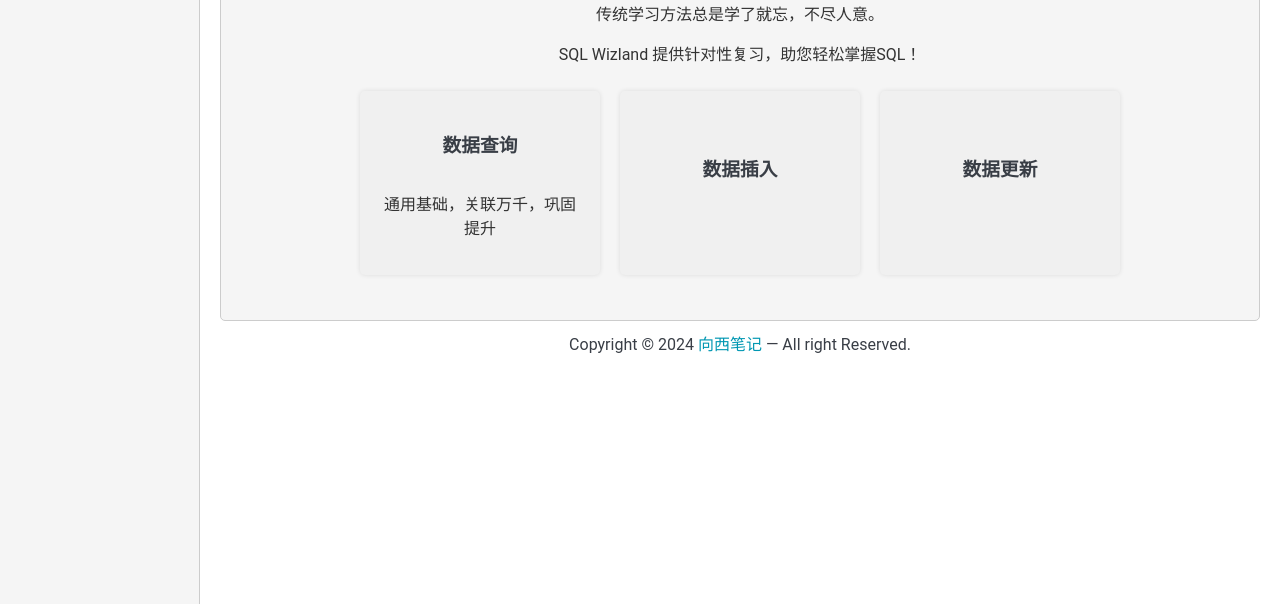
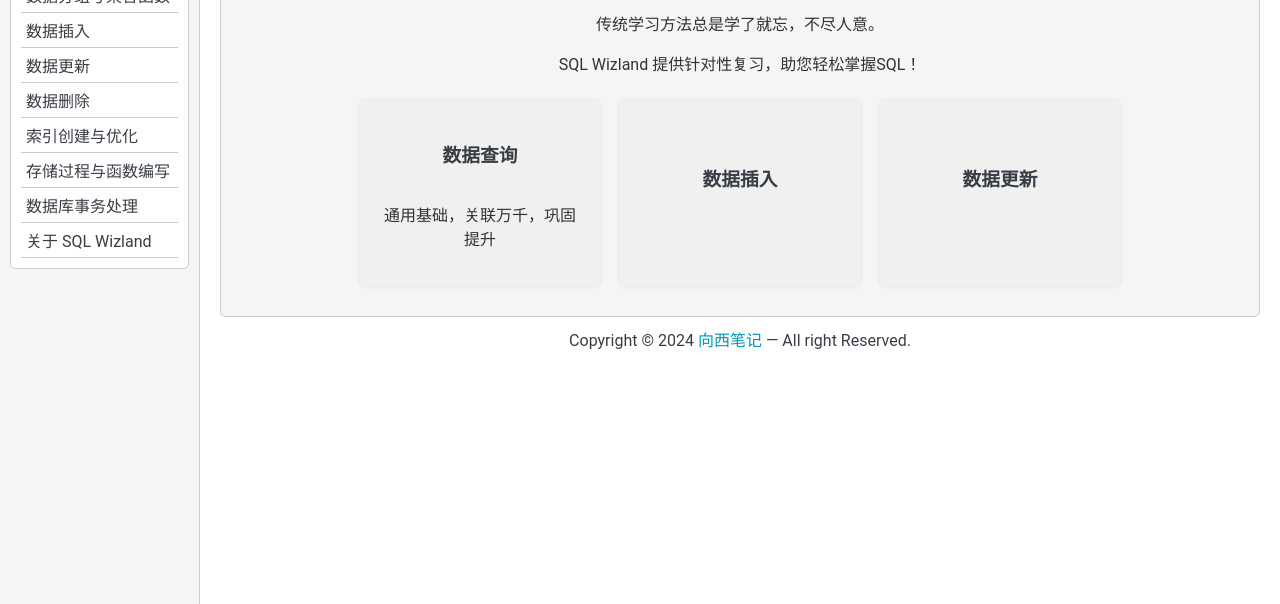
Before and after one commit to xiangxinotes/sql-wizland, a plain HTML site: page index.html in a window 1280 px wide. Shown: the part 196-800 px from the top of the page. Drawn offline with Linux system fonts and the light colour scheme.

Commit message:
Update layout

```diff
--- a/index.html
+++ b/index.html
@@ -20,18 +20,20 @@
   </script>
 
   <div id="main-container">
-    <div id="left-sidebar">
+    <nav id="left-sidebar">
       <h2>SQL Wizland</h2>
       <div id="category-list">
         <!-- 这里将通过 JavaScript 动态加载语句分类列表 -->
       </div>
-    </div>
-    <div id="right-content">
-      <div id="database-buttons-row">
-        您将要复习的数据库类型：
-        <button id="mysql-button" class="database-button active">MySQL</button>
-        <button id="sql-server-button" class="database-button">SQL Server</button>
-        <button id="oracle-button" class="database-button">Oracle</button>
+    </nav>
+    <section id="right-content">
+      <div id="database-buttons-container">
+        <div id="database-buttons-row">
+        <span id="database-label">您将要复习的数据库类型：</span>
+          <button id="mysql-button" class="database-button active">MySQL</button>
+          <button id="sql-server-button" class="database-button">SQL Server</button>
+          <button id="oracle-button" class="database-button">Oracle</button>
+        </div>
       </div>
       <div id="statement-details">
         <!-- 点击分类或随机按钮后在此处展示题目 -->
@@ -40,7 +42,7 @@
       <footer class="footer-panel">
         <div class="copyright">Copyright © 2024 <a href="/">向西笔记</a> — All right Reserved. </div>
       </footer>
-    </div>
+    </section>
   </div>
   <script src="script.js"></script>
 </body>
--- a/json/categories.json
+++ b/json/categories.json
@@ -2,6 +2,42 @@
     {
         "category_id": 1,
         "category_name": "数据查询"
+    },
+    {
+        "category_id": 2,
+        "category_name": "数据关联"
+    },
+    {
+        "category_id": 3,
+        "category_name": "数据过滤与条件判断"
+    },
+    {
+        "category_id": 4,
+        "category_name": "数据分组与聚合函数"
+    },
+    {
+        "category_id": 5,
+        "category_name": "数据插入"
+    },
+    {
+        "category_id": 6,
+        "category_name": "数据更新"
+    },
+    {
+        "category_id": 7,
+        "category_name": "数据删除"
+    },
+    {
+        "category_id": 8,
+        "category_name": "索引创建与优化"
+    },
+    {
+        "category_id": 9,
+        "category_name": "存储过程与函数编写"
+    },
+    {
+        "category_id": 10,
+        "category_name": "数据库事务处理"
     }
 
 ]
--- a/json/questions.json
+++ b/json/questions.json
@@ -31,5 +31,192 @@
         "correct_answer": "AVG",
         "category_id": 1,
         "applicable_databases": ["MySQL", "SQL Server", "Oracle"]
+    },
+    {
+        "question_id": 4,
+        "question_text_before_options": "",
+        "options": ["JOIN", "LEFT JOIN"],
+        "question_text_after_options": "",
+        "question_comment": "",
+        "knowledge_comment":"",
+        "correct_answer": "",
+        "category_id": 1,
+        "applicable_databases": ["MySQL", "SQL Server", "Oracle"]
+    },
+    {
+        "question_id": 5,
+        "question_text_before_options": "",
+        "options": ["ORDER BY", "SORT BY"],
+        "question_text_after_options": "",
+        "question_comment": "",
+        "knowledge_comment":"",
+        "correct_answer": "",
+        "category_id": 1,
+        "applicable_databases": ["MySQL", "SQL Server", "Oracle"]
+    },
+    {
+        "question_id": 6,
+        "question_text_before_options": "",
+        "options": ["UNION","UNION ALL"],
+        "question_text_after_options": "",
+        "question_comment": "",
+        "knowledge_comment":"",
+        "correct_answer": "",
+        "category_id": 1,
+        "applicable_databases": ["MySQL", "SQL Server", "Oracle"]
+    },
+    {
+        "question_id": 7,
+        "question_text_before_options": "",
+        "options": ["COUNT(*)"," COUNT(列名)"],
+        "question_text_after_options": "",
+        "question_comment": "",
+        "knowledge_comment":"",
+        "correct_answer": "",
+        "category_id": 1,
+        "applicable_databases": ["MySQL", "SQL Server", "Oracle"]
+    },
+    {
+        "question_id": 8,
+        "question_text_before_options": "",
+        "options": [],
+        "question_text_after_options": "",
+        "question_comment": "",
+        "knowledge_comment":"",
+        "correct_answer": "",
+        "category_id": 1,
+        "applicable_databases": ["MySQL", "SQL Server", "Oracle"]
+    },
+    {
+        "question_id": 9,
+        "question_text_before_options": "",
+        "options": [],
+        "question_text_after_options": "",
+        "question_comment": "",
+        "knowledge_comment":"",
+        "correct_answer": "",
+        "category_id": 1,
+        "applicable_databases": ["MySQL", "SQL Server", "Oracle"]
+    },
+    {
+        "question_id": 10,
+        "question_text_before_options": "",
+        "options": [],
+        "question_text_after_options": "",
+        "question_comment": "",
+        "knowledge_comment":"",
+        "correct_answer": "",
+        "category_id": 1,
+        "applicable_databases": ["MySQL", "SQL Server", "Oracle"]
+    },
+    {
+        "question_id": 11,
+        "question_text_before_options": "",
+        "options": [],
+        "question_text_after_options": "",
+        "question_comment": "",
+        "knowledge_comment":"",
+        "correct_answer": "",
+        "category_id": 1,
+        "applicable_databases": ["MySQL", "SQL Server", "Oracle"]
+    },
+    {
+        "question_id": 12,
+        "question_text_before_options": "",
+        "options": [],
+        "question_text_after_options": "",
+        "question_comment": "",
+        "knowledge_comment":"",
+        "correct_answer": "",
+        "category_id": 1,
+        "applicable_databases": ["MySQL", "SQL Server", "Oracle"]
+    },
+    {
+        "question_id": 13,
+        "question_text_before_options": "",
+        "options": [],
+        "question_text_after_options": "",
+        "question_comment": "",
+        "knowledge_comment":"",
+        "correct_answer": "",
+        "category_id": 1,
+        "applicable_databases": ["MySQL", "SQL Server", "Oracle"]
+    },
+    {
+        "question_id": 14,
+        "question_text_before_options": "",
+        "options": [],
+        "question_text_after_options": "",
+        "question_comment": "",
+        "knowledge_comment":"",
+        "correct_answer": "",
+        "category_id": 1,
+        "applicable_databases": ["MySQL", "SQL Server", "Oracle"]
+    },
+    {
+        "question_id": 15,
+        "question_text_before_options": "",
+        "options": [],
+        "question_text_after_options": "",
+        "question_comment": "",
+        "knowledge_comment":"",
+        "correct_answer": "",
+        "category_id": 1,
+        "applicable_databases": ["MySQL", "SQL Server", "Oracle"]
+    },
+    {
+        "question_id": 16,
+        "question_text_before_options": "",
+        "options": [],
+        "question_text_after_options": "",
+        "question_comment": "",
+        "knowledge_comment":"",
+        "correct_answer": "",
+        "category_id": 1,
+        "applicable_databases": ["MySQL", "SQL Server", "Oracle"]
+    },
+    {
+        "question_id": 17,
+        "question_text_before_options": "",
+        "options": [],
+        "question_text_after_options": "",
+        "question_comment": "",
+        "knowledge_comment":"",
+        "correct_answer": "",
+        "category_id": 1,
+        "applicable_databases": ["MySQL", "SQL Server", "Oracle"]
+    },
+    {
+        "question_id": 18,
+        "question_text_before_options": "",
+        "options": [],
+        "question_text_after_options": "",
+        "question_comment": "",
+        "knowledge_comment":"",
+        "correct_answer": "",
+        "category_id": 1,
+        "applicable_databases": ["MySQL", "SQL Server", "Oracle"]
+    },
+    {
+        "question_id": 19,
+        "question_text_before_options": "",
+        "options": [],
+        "question_text_after_options": "",
+        "question_comment": "",
+        "knowledge_comment":"",
+        "correct_answer": "",
+        "category_id": 1,
+        "applicable_databases": ["MySQL", "SQL Server", "Oracle"]
+    },
+    {
+        "question_id": 20,
+        "question_text_before_options": "",
+        "options": [],
+        "question_text_after_options": "",
+        "question_comment": "",
+        "knowledge_comment":"",
+        "correct_answer": "",
+        "category_id": 1,
+        "applicable_databases": ["MySQL", "SQL Server", "Oracle"]
     }
 ]
--- a/script.js
+++ b/script.js
@@ -4,11 +4,9 @@ var questions;
 
 // 加载JSON categories.json文件中的分类数据
 async function populate() {
-  // load categories
-  // const requestURL ="https://raw.githubusercontent.com/xiangxinotes/sql-wizland/main/json/categories.json"; //offline
+  // const requestURL ="https://xiangxinotes.github.io/sql-wizland/json/categories.json"; //offline
   const requestURL = "json/categories.json" //online
   const request = new Request(requestURL);
-
   const response = await fetch(request);
   const categories = await response.json(); // 用于存储从JSON文件读取的分类数据
   categories.push({
@@ -22,10 +20,7 @@ async function populate() {
 // 加载介绍信息到网站首页面
 function populateIntroduction(){
   const statementDetailsDiv = document.getElementById('statement-details');
-  statementDetailsDiv.innerHTML = "";
-  const questionDiv = document.createElement('div');
-  questionDiv.className = 'question';
-  questionDiv.innerHTML = `
+  statementDetailsDiv.innerHTML = `
     <div class="quick_start_container">
         <h1>还在为精准记忆 SQL 语句发愁？</h1>
         <p>传统学习方法总是学了就忘，不尽人意。</p>
@@ -58,20 +53,24 @@ function populateIntroduction(){
         </div>
     </div>
     `;
-  statementDetailsDiv.appendChild(questionDiv);
 }
 
 // 加载语句分类列表到页面
 function populateCategoryList(obj) {
   const categoryListDiv = document.getElementById('category-list');
   obj.forEach((category) => {
-  // for (const category of obj) {
     const categoryItem = document.createElement('category-item');
     categoryItem.className = 'category-item';
     categoryItem.textContent = category.category_name;
-    categoryItem.addEventListener('click', function(){ clearCategoryListActiveClass(); this.classList.add('active'); showQuestionsByCategory(category.category_id); selected_category_id = category.category_id;});
+    categoryItem.addEventListener('click', function(){
+      const dbButtonsDiv = document.getElementById('database-buttons-container');
+      dbButtonsDiv.style.display = "block";
+      clearCategoryListActiveClass();
+      this.classList.add('active');
+      showQuestionsByCategory(category.category_id);
+      selected_category_id = category.category_id;
+    });
     categoryListDiv.appendChild(categoryItem);
-  // };
   });
 }
 
@@ -83,27 +82,24 @@ function clearCategoryListActiveClass() {
   });
 }
 
-// 加载JSON questions.json文件中的分类数据
+// 加载JSON questions.json文件中的问题数据
 async function loadQuestions() {
-  // load categories
-  // const requestURL ="https://raw.githubusercontent.com/xiangxinotes/sql-wizland/main/json/questions.json";
+  // const requestURL ="https://xiangxinotes.github.io/sql-wizland/json/questions.json"; //offline
   const requestURL = "json/questions.json" //online
   const request = new Request(requestURL);
-
   const response = await fetch(request);
-  const questions = await response.json(); // 用于存储从JSON文件读取的分类数据
-
+  const questions = await response.json(); // 用于存储从JSON文件读取的问题数据
   populateQuestions(questions);
 }
 
 // 加载问题到变量内
 function populateQuestions(q){
-  questions = q
+  questions = q;
 }
 
 function showAbout(){
-  // const dbButtonsDiv = document.getElementById('database-buttons-row');
-  // dbButtonsDiv.innerHTML = "";
+  const dbButtonsDiv = document.getElementById('database-buttons-container');
+  dbButtonsDiv.style.display = "none";
   const statementDetailsDiv = document.getElementById('statement-details');
   statementDetailsDiv.innerHTML = "";
   const aboutDiv = document.createElement('div');
@@ -154,21 +150,24 @@ function showQuestionsByCategory(categoryId) {
     const questions = getQuestionsByDatabaseAndCategory(database, categoryId);
     const statementDetailsDiv = document.getElementById('statement-details');
     statementDetailsDiv.innerHTML = "";
+    const questionOl = document.createElement('ol');
+    questionOl.className = 'question';
+    questionOl.innerHTML = "";
 
     questions.forEach((question) => {
-      const questionDiv = document.createElement('div');
-      questionDiv.className = 'question';
-      questionDiv.innerHTML = `
-        <span id="answer-span-${question.question_id}">
+      questionOl.innerHTML += `
+        <li id="answer-span-${question.question_id}">
           ${question.question_text_before_options}
           <select id="answer-${question.question_id}">
+          <option value="-">&nbsp;</option>
             ${question.options.map((option) => `<option>${option}</option>`).join('')}
           </select>
           ${question.question_text_after_options}
-        </span>
+        </li>
       `;
-      statementDetailsDiv.appendChild(questionDiv);
     });
+
+    statementDetailsDiv.appendChild(questionOl);
     const submitButton = document.createElement('button');
     submitButton.textContent = "提交答案";
     submitButton.addEventListener('click', () => checkAnswers(questions));
@@ -254,7 +253,8 @@ function checkAnswers(questions) {
       score++;
     }
   });
-  resultDiv.innerHTML = `您答对了 ${score} 道题，共 ${questions.length} 道题。`;
+  resultDiv.innerHTML = `<h2>结果：</h2>
+  <p>您答对了 ${score} / ${questions.length} 道题。正确率：${Math.round(score / questions.length *100)} %</p>`;
 }
 
 window.onload = function() {
--- a/styles.css
+++ b/styles.css
@@ -65,12 +65,30 @@ a {
   flex: 1;
   padding: 20px;
   margin-left: 200px;
+  position: relative;
+}
+
+/* 数据库按钮容器样式，使其固定在页面顶部 */
+#database-buttons-container {
+  /*position: absolute;
+  top: 0;
+  left: 0;
+  width: 100%;
+  background-color: #fff;
+  box-shadow: 0 2px 5px rgba(0, 0, 0, 0.1);
+  z-index: 100;*/
 }
 
 #database-buttons-row {
   text-align: right;
   margin-bottom: 20px;
 }
+
+#database-label {
+  margin-right: 10px;
+  font-weight: bold;
+}
+
 
 .database-button {
   margin-left: 10px;
@@ -111,8 +129,9 @@ button {
   cursor: pointer;
 }
 
-.question {
-  margin-bottom: 15px;
+.question li{
+  padding: 5px 0;
+  line-height: 1.8rem;
 }
 
 select {
```
Also changed, not shown: 2 other files.
